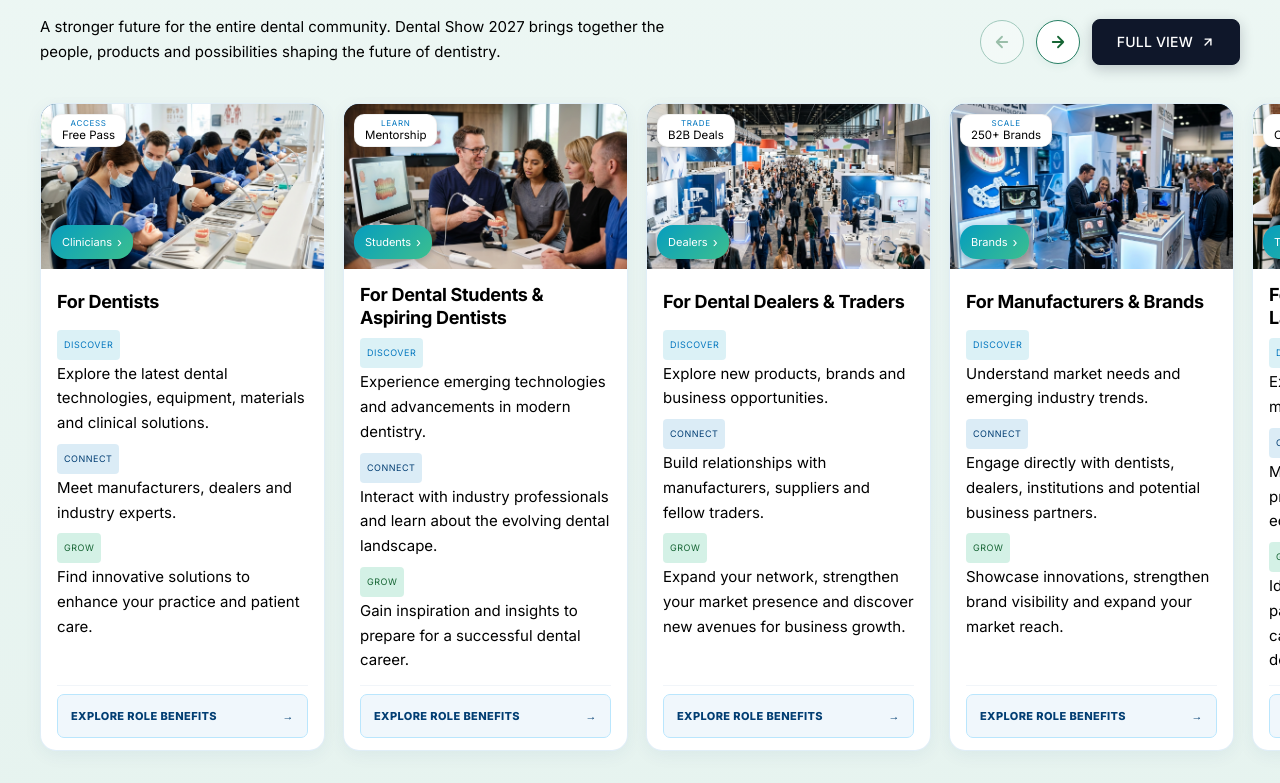
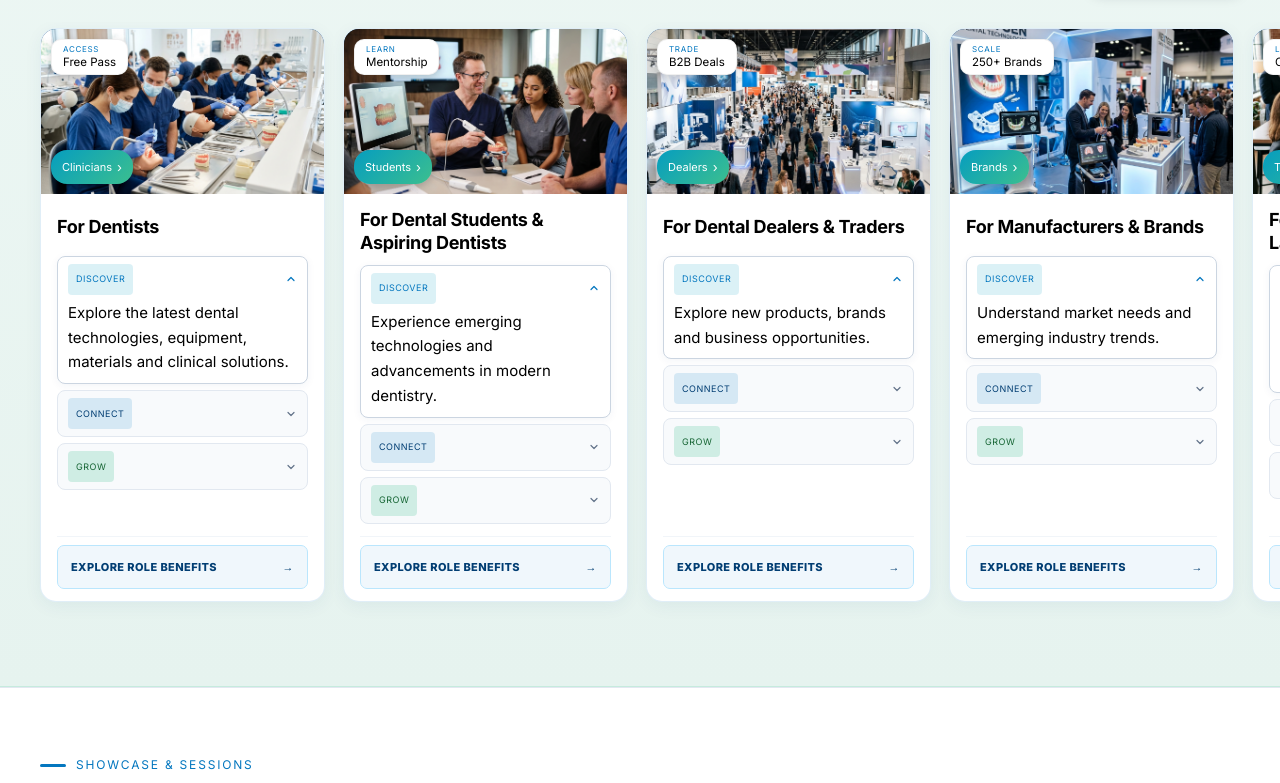
Before and after one commit to cosuniqtechnologies-5310/dentalshow, a Next.js app: page / in a window 1280 px wide. Shown: the part 2517-3300 px from the top of the page. Built offline with nearby package versions, Linux system fonts and the light colour scheme.

Commit message:
feat: accordion option for audience benefits, left-align scallop badge, and compact timeline showcase layout

```diff
--- a/src/components/AudienceBenefitsSlider.js
+++ b/src/components/AudienceBenefitsSlider.js
@@ -67,6 +67,136 @@ const defaultAudienceGroups = [
     grow: "Identify technologies and partnerships that can improve capabilities and support future development.",
   },
 ];
+
+function AudienceCard({ group }) {
+  const [activeItem, setActiveItem] = useState("discover");
+
+  const triadItems = [
+    {
+      key: "discover",
+      label: "DISCOVER",
+      chipClass: "chip--discover",
+      text: group.discover,
+    },
+    {
+      key: "connect",
+      label: "CONNECT",
+      chipClass: "chip--connect",
+      text: group.connect,
+    },
+    {
+      key: "grow",
+      label: "GROW",
+      chipClass: "chip--grow",
+      text: group.grow,
+    },
+  ];
+
+  const handleToggle = (key) => {
+    setActiveItem((prev) => (prev === key ? null : key));
+  };
+
+  return (
+    <article className="benefit-staple-card" id={`audience-card-${group.id}`}>
+      {/* Top Cover Visual Section */}
+      <div className="staple-card-cover">
+        <Image
+          src={group.image}
+          alt={group.role}
+          fill
+          sizes="(max-width: 768px) 100vw, 360px"
+          className="staple-card-img"
+        />
+
+        {/* Scalloped Floating Top-Left Badge (Left-Aligned) */}
+        <div className="staple-scallop-badge">
+          <span className="scallop-badge-sub">{group.badgeLabel}</span>
+          <strong className="scallop-badge-value">{group.badgeValue}</strong>
+        </div>
+
+        {/* Bottom Teal Pill Button Overlaid on Image Bottom */}
+        <div className="staple-cover-pill">
+          <span>{group.pillLabel}</span>
+          <span className="cover-pill-arrow" aria-hidden="true">›</span>
+        </div>
+      </div>
+
+      {/* Bottom Card Content: Cover Title + Discover, Connect, Grow Accordion */}
+      <div className="staple-card-body">
+        {/* Cover Title */}
+        <h3 className="staple-card-title">{group.role}</h3>
+
+        {/* Triads Accordion: Discover, Connect, Grow */}
+        <div
+          className="staple-triads-accordion"
+          role="region"
+          aria-label={`${group.role} benefit highlights`}
+        >
+          {triadItems.map((item) => {
+            const isOpen = activeItem === item.key;
+            return (
+              <div
+                key={item.key}
+                className={`staple-accordion-item ${isOpen ? "is-active" : ""}`}
+              >
+                <button
+                  type="button"
+                  className={`staple-accordion-header-btn ${isOpen ? "is-open" : ""}`}
+                  onClick={() => handleToggle(item.key)}
+                  aria-expanded={isOpen}
+                  aria-controls={`accordion-content-${group.id}-${item.key}`}
+                >
+                  <span className={`staple-triad-chip ${item.chipClass}`}>
+                    {item.label}
+                  </span>
+                  <span
+                    className={`accordion-chevron-toggle ${isOpen ? "is-expanded" : ""}`}
+                    aria-hidden="true"
+                  >
+                    <svg
+                      width="12"
+                      height="12"
+                      viewBox="0 0 24 24"
+                      fill="none"
+                      stroke="currentColor"
+                      strokeWidth="2.4"
+                      strokeLinecap="round"
+                      strokeLinejoin="round"
+                    >
+                      <path d="M6 9l6 6 6-6" />
+                    </svg>
+                  </span>
+                </button>
+
+                <div
+                  id={`accordion-content-${group.id}-${item.key}`}
+                  className={`staple-accordion-collapse ${isOpen ? "is-expanded" : ""}`}
+                  role="region"
+                >
+                  <div className="staple-accordion-inner">
+                    <p className="staple-triad-text">{item.text}</p>
+                  </div>
+                </div>
+              </div>
+            );
+          })}
+        </div>
+
+        {/* Card Bottom CTA Link */}
+        <div className="staple-card-footer">
+          <Link
+            href="/visitor-registration"
+            className="staple-card-action-btn"
+            id={`btn-explore-${group.id}`}
+          >
+            <span>Explore Role Benefits</span>
+            <span className="action-btn-arrow" aria-hidden="true">→</span>
+          </Link>
+        </div>
+      </div>
+    </article>
+  );
+}
 
 export default function AudienceBenefitsSlider({ audienceGroups = defaultAudienceGroups }) {
   const sliderRef = useRef(null);
@@ -220,75 +350,7 @@ export default function AudienceBenefitsSlider({ audienceGroups = defaultAudienc
         tabIndex={0}
       >
         {audienceGroups.map((group) => (
-          <article key={group.id} className="benefit-staple-card" id={`audience-card-${group.id}`}>
-            {/* Top Cover Visual Section */}
-            <div className="staple-card-cover">
-              <Image
-                src={group.image}
-                alt={group.role}
-                fill
-                sizes="(max-width: 768px) 100vw, 360px"
-                className="staple-card-img"
-              />
-
-              {/* Scalloped Floating Top-Left Badge (Mirroring Screenshot 2) */}
-              <div className="staple-scallop-badge">
-                <span className="scallop-badge-sub">{group.badgeLabel}</span>
-                <strong className="scallop-badge-value">{group.badgeValue}</strong>
-              </div>
-
-              {/* Bottom Teal Pill Button Overlaid on Image Bottom (Mirroring Screenshot 2) */}
-              <div className="staple-cover-pill">
-                <span>{group.pillLabel}</span>
-                <span className="cover-pill-arrow" aria-hidden="true">›</span>
-              </div>
-            </div>
-
-            {/* Bottom Card Content: Cover Title + Discover, Connect, Grow */}
-            <div className="staple-card-body">
-              {/* Cover Title */}
-              <h3 className="staple-card-title">{group.role}</h3>
-
-              {/* Triads List: Discover, Connect, Grow */}
-              <div className="staple-triads-stack">
-                {/* 1. DISCOVER */}
-                <div className="staple-triad-row">
-                  <div className="triad-chip-wrap">
-                    <span className="staple-triad-chip chip--discover">DISCOVER</span>
-                  </div>
-                  <p className="staple-triad-text">{group.discover}</p>
-                </div>
-
-                {/* 2. CONNECT */}
-                <div className="staple-triad-row">
-                  <div className="triad-chip-wrap">
-                    <span className="staple-triad-chip chip--connect">CONNECT</span>
-                  </div>
-                  <p className="staple-triad-text">{group.connect}</p>
-                </div>
-
-                {/* 3. GROW */}
-                <div className="staple-triad-row">
-                  <div className="triad-chip-wrap">
-                    <span className="staple-triad-chip chip--grow">GROW</span>
-                  </div>
-                  <p className="staple-triad-text">{group.grow}</p>
-                </div>
-              </div>
-
-              {/* Card Bottom CTA Link */}
-              <div className="staple-card-footer">
-                <Link
-                  href="/visitor-registration"
-                  className="staple-card-action-btn"
-                  id={`btn-explore-${group.id}`}
-                >
-                  <span>Explore Role Benefits</span>
-                  <span className="action-btn-arrow" aria-hidden="true">→</span>
-                </Link>
-              </div>
-            </div>
-          </article>
+          <AudienceCard key={group.id} group={group} />
         ))}
       </div>
     </div>
--- a/src/components/InteractiveTimeline.js
+++ b/src/components/InteractiveTimeline.js
@@ -7,7 +7,7 @@ import Icon from "@/components/Icon";
 const defaultMilestones = [
   {
     year: "Around 2000",
-    shortYear: "~2000",
+    shortYear: "2000",
     stageNum: "01",
     badge: "FOUNDING ERA",
     tabLabel: "Founding Vision",
@@ -272,7 +272,7 @@ export default function InteractiveTimeline({ milestones = defaultMilestones })
             <div className="timeline-spotlight-footer-grid">
               <div className="timeline-stat-chip">
                 <div className="timeline-stat-icon-wrap">
-                  <Icon name={activeMilestone.icon || "sparkle"} size={22} className="timeline-stat-icon" />
+                  <Icon name={activeMilestone.icon || "sparkle"} size={20} className="timeline-stat-icon" />
                 </div>
                 <div className="timeline-stat-text">
                   <span className="stat-label">MILESTONE IMPACT</span>
@@ -280,12 +280,16 @@ export default function InteractiveTimeline({ milestones = defaultMilestones })
                   <span className="stat-sub">{activeMilestone.statDesc}</span>
                 </div>
               </div>
+
+              <div className="timeline-highlights-panel">
+                <span className="highlights-header-label">KEY FOCUS &amp; ACHIEVEMENTS</span>
                 <div className="timeline-highlight-pills">
                   {activeMilestone.highlights?.map((h, i) => (
                     <span key={i} className="timeline-highlight-pill">
                       <span className="pill-sparkle-blue">✦</span> {h}
                     </span>
                   ))}
+                </div>
               </div>
             </div>
 
```
Also changed, not shown: src/app/globals.css. Lines whose indentation alone changed are shown as unchanged.
